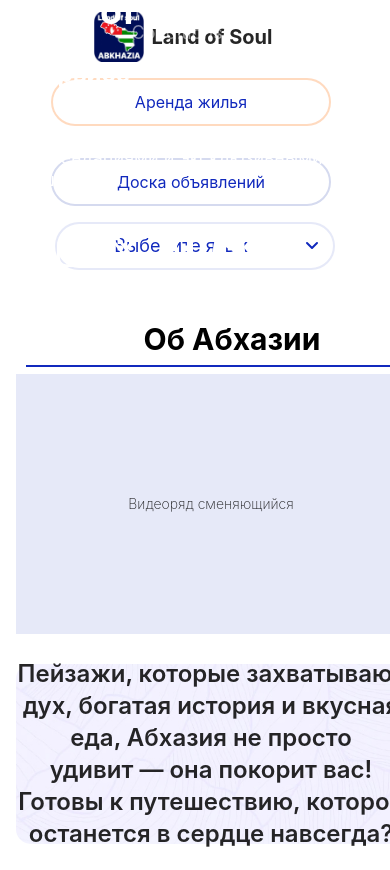
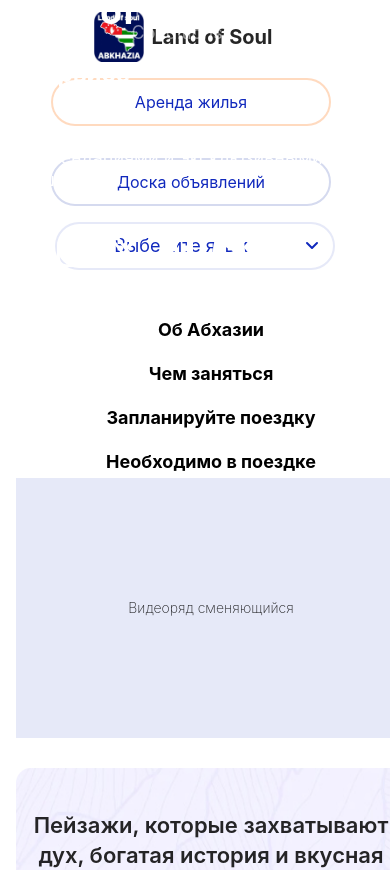
Before and after one commit to AAAlex2001/LOS, a Next.js app in the folder my-next-app/: page /Home/Home in a window 390 px wide. Shown: the top 870 px of the page. Built offline with nearby package versions, Linux system fonts and the light colour scheme.

Commit message:
адаптив главной странички финал

```diff
--- a/my-next-app/src/pages/Home/Home.tsx
+++ b/my-next-app/src/pages/Home/Home.tsx
@@ -13,7 +13,6 @@ const HomePage = () => {
           {['Об Абхазии', 'Чем заняться', 'Запланируйте поездку', 'Необходимо в поездке'].map((label, idx) => (
             <div key={label} className={`${styles.tabItem} ${idx === 0 ? styles.active : ''}`}>
               <span>{label}</span>
-              <div className={styles.tabUnderline} />
             </div>
           ))}
         </section>
--- a/my-next-app/src/styles/pages/Home.module.scss
+++ b/my-next-app/src/styles/pages/Home.module.scss
@@ -43,12 +43,65 @@ $break-xxl: 1920px;
 // -----------------------------------------------------------------------------
 // Tabs
 // -----------------------------------------------------------------------------
-.tabsSection{ @extend %flex-center; @include full; height:60px; gap:40px; justify-content:flex-start; margin-top:32px; }
+.tabsSection{
+  @extend %flex-center;
+  @include full;
+  height:auto;
+  gap:40px;
+  justify-content:space-between;
+  margin-top:32px;
+  flex-wrap:wrap;
+}
+
 .tabItem{
-  width:432px;height:60px;padding:8px 10px;@extend %flex-center;flex-direction:column;gap:8px;
-  span{@include font(30px,700,36px,#000);}
-  .tabUnderline{width:412px;height:2px;background:transparent;}
-  &.active .tabUnderline{background:$primary;}
+  position:relative;
+  height:60px;
+  padding:8px 10px;
+  @extend %flex-center;
+  flex-direction:column;
+  cursor:pointer;
+
+  span{
+    @include font(30px,700,36px,#000);
+  }
+
+  &::after{
+    display: none;
+  }
+
+  &.active span {
+    color: #000;
+  }
+}
+
+// Media queries for tabs
+@media (max-width:$break-lg){
+  .tabsSection{
+    flex-direction:column;
+    align-items:center;
+    justify-content:center;
+    gap:16px;
+    text-align:center;
+  }
+
+  .tabItem{
+    height:auto;
+    padding:4px 0;
+    width:auto;
+    align-items:center;
+
+    span{
+      font-size:20px;
+      line-height:26px;
+    }
+  }
+}
+
+@media (min-width:$break-lg){
+  .tabItem span{
+    font-size:26px;
+    line-height:32px;
+  }
 }
 
 // -----------------------------------------------------------------------------
@@ -148,9 +201,15 @@ $break-xxl: 1920px;
 @media (max-width:$break-sm){
   .home{ padding:0 16px; }
   .heroSection{ height:260px; }
-  .tabsSection{ gap:24px; overflow-x:auto; &::-webkit-scrollbar{ display:none; } }
-  .bannerSection{ height:180px; }
-  .bannerText{ font-size:24px; line-height:32px; }
+  .tabsSection{
+    flex-direction:column;
+    height:auto;
+    gap:12px;
+    justify-content:center;
+  }
+  .tabItem{ width:auto; padding:4px 12px; span{ font-size:18px; line-height:24px; } .tabUnderline{ width:100%; } }
+  .bannerSection{ height:auto; padding:24px 0; }
+  .bannerText{ font-size:22px; line-height:30px; }
   .cardsGrid{ grid-template-columns:1fr; gap:20px; }
   .group10,.exploreSection{ margin:60px auto 0; }
   .activitiesCardsRow{ margin-top:32px; }
@@ -172,27 +231,34 @@ $break-xxl: 1920px;
   .group10TagWrap{ position:static; width:100%; margin-top:12px; padding:0; flex-wrap:wrap; }
 }
 
-@media (min-width:$break-sm) and (max-width:#{ $break-md - 1 }){
-  .cardsGrid{ grid-template-columns:1fr; gap:20px; }
-  .ctaWrapper{ height:auto !important; position:relative; padding-top:110px; }
-  .decorCircle{ position:absolute !important; width:220px; height:220px; top:0; left:50%; transform:translateX(-50%); z-index:2; }
-  .ctaBanner{ position:relative !important; top:0 !important; height:auto !important; padding:24px; gap:24px; margin-top:70px; z-index:1; }
-  .ctaQuestion,.ctaText{ font-size:28px; line-height:36px; }
-  .group10{ position:static; height:auto; width:100%; max-width:none; margin:60px auto 0; }
-  .group10Card{ position:static; width:100%; max-width:480px; height:auto; margin:0 auto; }
+@media (min-width:$break-sm) and (max-width:#{$break-lg - 1}){
+  /* Banner section with long text */
+  .bannerSection{ height:auto; padding:32px 16px; }
+  .bannerText{ font-size:24px; line-height:32px; }
+
+  /* CTA block */
+  .ctaWrapper{ height:auto !important; padding-top:90px; }
+  .decorCircle{ position:absolute !important; width:200px; height:200px; }
+  .ctaBanner{ position:relative !important; top:0 !important; height:auto !important; padding:24px 16px; margin-top:60px; }
+  .ctaQuestion,.ctaText{ font-size:24px !important; line-height:32px !important; }
+
+  /* Group-10 (private sector) */
+  .group10{ position:static; height:auto; width:100%; margin:60px auto 0; }
+  .group10Card{ position:static; width:100%; max-width:none; height:auto; }
   .group10CardImg{ height:240px; }
-  .group10Btn{ position:static; width:100%; max-width:480px; margin:20px auto 0; transform:none; }
-  .group10TagWrap{ position:static; width:100%; max-width:480px; margin:12px auto 0; }
+  .group10Btn{ position:static; width:100%; max-width:none; margin:20px 0 0; transform:none; }
+  .group10TagWrap{ position:static; width:100%; margin:12px 0 0; }
 }
-@media (min-width:$break-md) and (max-width:#{ $break-lg - 1 }){
-  .heroSection{ height:420px; }
-  .actionButtonsRow{ gap:24px; }
+
+@media (min-width:$break-md){
+  .tabItem{ width:auto !important; max-width:none; flex:0 0 auto; padding:8px 18px; span{ font-size:26px; line-height:32px; } .tabUnderline{ width:100%; } }
 }
+
 @media (min-width:$break-lg) and (max-width:#{ $break-xl - 1 }){
-  .heroSection{ height:560px; }
-  .citiesSection{ width:100%; padding:0 24px; box-sizing:border-box; }
-  .actionButtonsRow{ gap:24px; }
+  .tabsSection{ gap:32px; justify-content:center; }
+  .tabItem{ padding:8px 18px; span{ font-size:26px; line-height:32px; } }
 }
+
 @media (min-width:$break-xl){ .heroSection{ height:560px; } }
 @media (min-width:$break-xxl){ .home{ max-width:$max-container; } }
 
```
